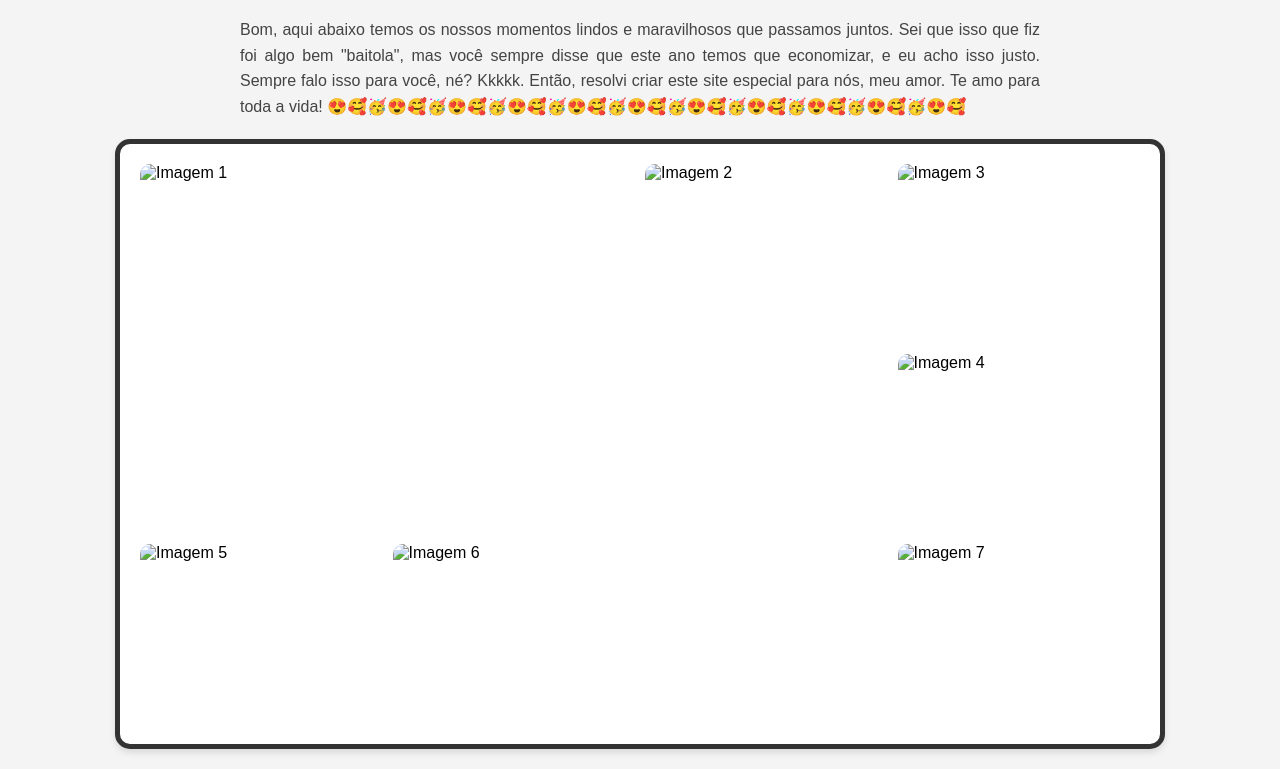
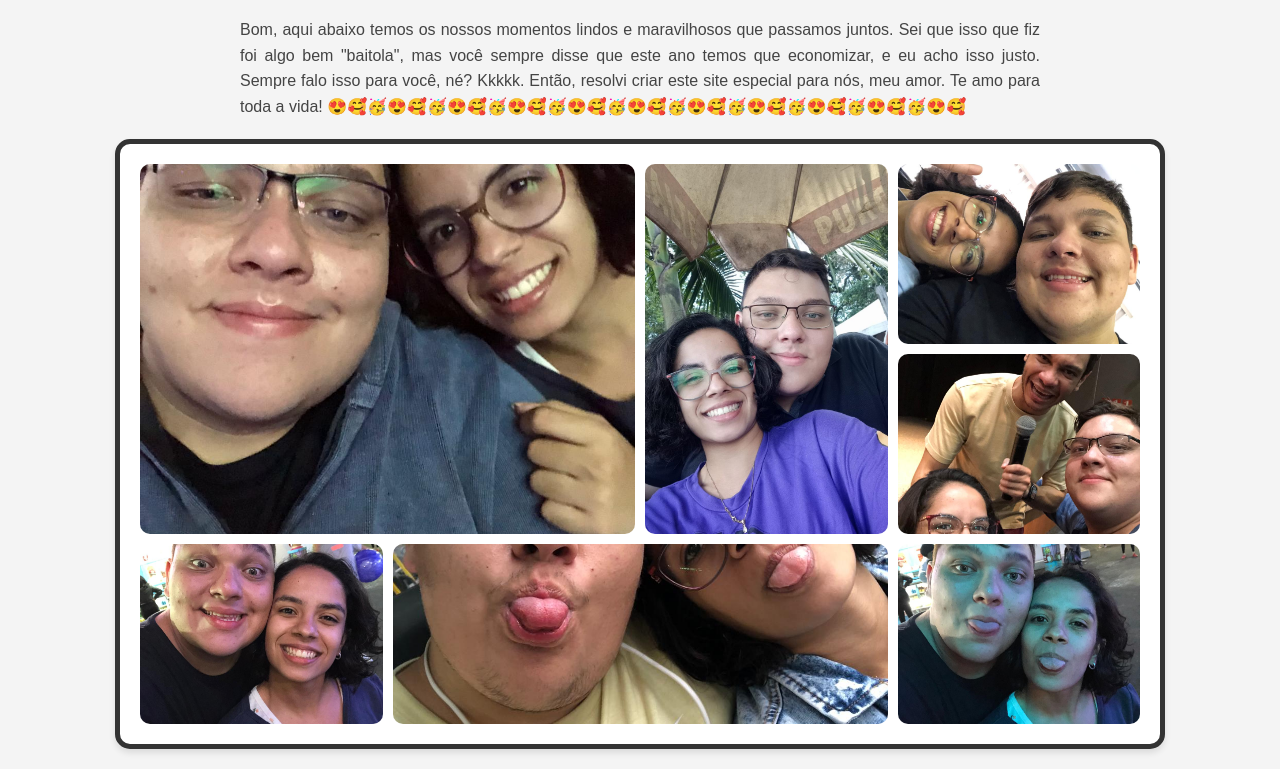
Before and after one commit to Falai1916/nivermozi, a plain HTML site: page segredo.html in a window 1280 px wide. Shown: the part 124-893 px from the top of the page. Drawn offline with Linux system fonts and the light colour scheme; the site is published under a folder, as on GitHub Pages, so addresses that start at the root find nothing.

Commit message:
Update segredo.html

```diff
--- a/segredo.html
+++ b/segredo.html
@@ -159,13 +159,13 @@
 
     <!-- Mosaico de Imagens -->
     <div class="mosaico">
-        <div class="forma-1"><img src="/img/IMG-20241202-WA0001.jpg" alt="Imagem 1"></div>
-        <div class="forma-2"><img src="/img/IMG-20250121-WA0003.jpg" alt="Imagem 2"></div>
-        <div class="forma-3"><img src="/img/IMG-20250121-WA0007.jpg" alt="Imagem 3"></div>
-        <div class="forma-4"><img src="/img/IMG-20250121-WA0009.jpg" alt="Imagem 4"></div>
-        <div class="forma-5"><img src="/img/IMG-20250121-WA0012.jpg" alt="Imagem 5"></div>
-        <div class="forma-6"><img src="/img/IMG-20250121-WA0010.jpg" alt="Imagem 6"></div>
-        <div class="forma-7"><img src="/img/IMG-20250121-WA0011.jpg" alt="Imagem 7"></div>
+        <div class="forma-1"><img src="./img/IMG-20241202-WA0001.jpg" alt="Imagem 1"></div>
+        <div class="forma-2"><img src="./img/IMG-20250121-WA0003.jpg" alt="Imagem 2"></div>
+        <div class="forma-3"><img src="./img/IMG-20250121-WA0007.jpg" alt="Imagem 3"></div>
+        <div class="forma-4"><img src="./img/IMG-20250121-WA0009.jpg" alt="Imagem 4"></div>
+        <div class="forma-5"><img src="./img/IMG-20250121-WA0012.jpg" alt="Imagem 5"></div>
+        <div class="forma-6"><img src="./img/IMG-20250121-WA0010.jpg" alt="Imagem 6"></div>
+        <div class="forma-7"><img src="./img/IMG-20250121-WA0011.jpg" alt="Imagem 7"></div>
     </div>
 </body>
 
```
